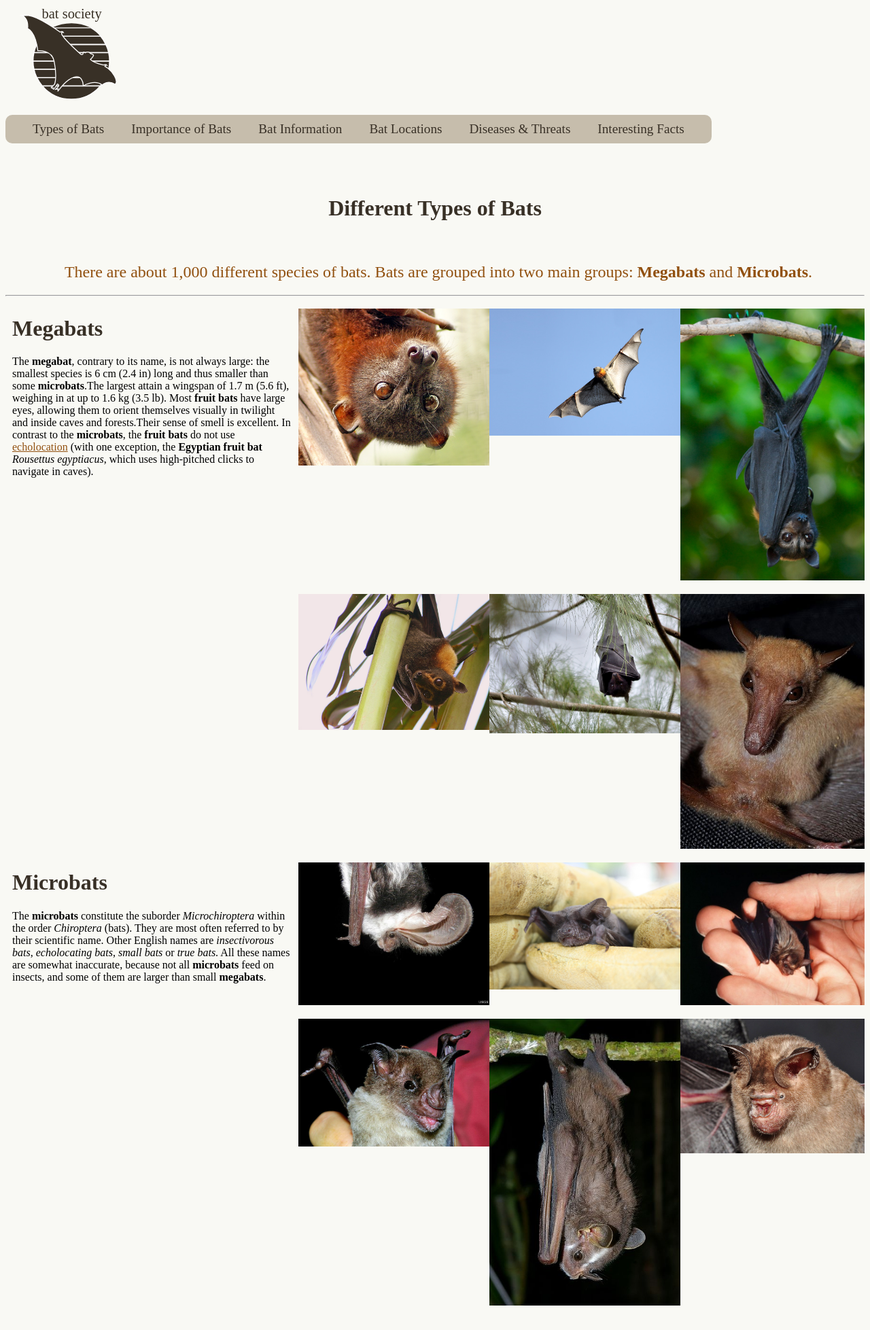
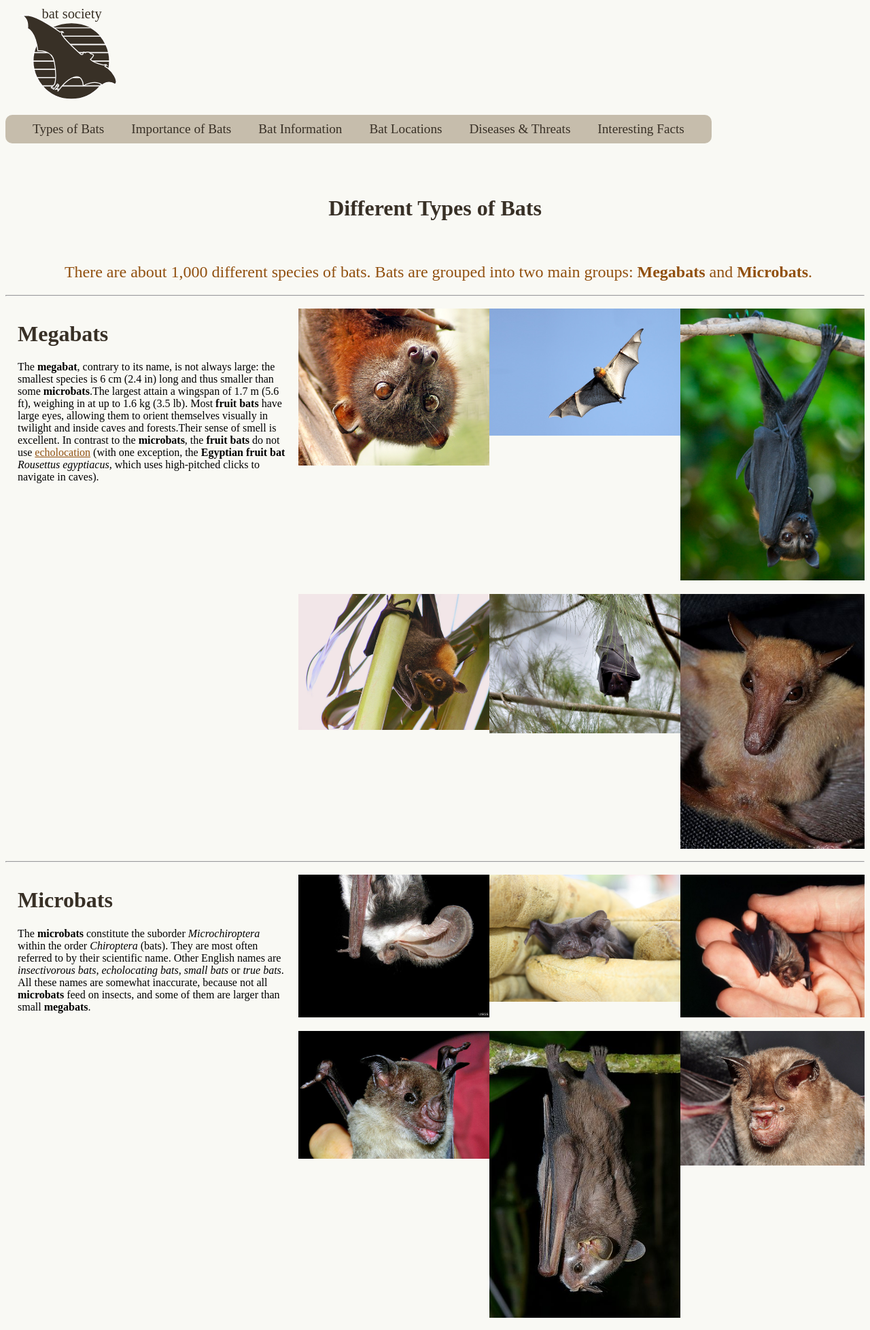
Before and after one commit to jennyrichardson/large-data-website, a Jekyll site: the page types-of-bats.html, which Jekyll copies as it is, in a window 1280 px wide. Shown: the whole page at 68% size. Built offline with Jekyll 4.4.1, drawn with Linux system fonts in a browser that asks for light colours.

Commit message:
fixed grid issues in types-of-bats.html and general.css

```diff
--- a/css/general.css
+++ b/css/general.css
@@ -135,10 +135,6 @@
 	width: 33.33333%;
 }
 
-.unit-2-3 {
-	width: 66.66667%;
-}
-
 .unit-spacer {
 	padding: 1em;
 }
@@ -146,7 +142,6 @@
 a	{
     color: #91500F;
 }
-
 
 @media only screen and (max-width: 38em) {
 
@@ -166,18 +161,13 @@
 		display: inline-table;
 	}
 
-nav ul li a {
+	nav ul li a {
 		font-size: 1.2em;
 		display: block;
 		padding: 10px 10px;
 		color: #383026;
 		text-decoration: none;
-}
-
-.unit-2-3 {
-		overflow:hidden;
 	}
-
 }
 
 @media only screen and (min-width: 38em) and (max-width: 60em) {
@@ -190,11 +180,6 @@
 	.unit-m-1-2 {
 		width: 50%;
 	}
-
-	.unit-2-3 {
-		width:100%;
-		overflow: hidden;
-	}
 }
 
 @media only screen and (min-width: 60em) {
@@ -202,8 +187,4 @@
 	.unit-l-1-3 {
 		width: 33.3333%;
 	}
-
-	.unit-2-3 {
-		width:100%;
-	}
 }
--- a/types-of-bats.html
+++ b/types-of-bats.html
@@ -52,8 +52,8 @@
 
 	<div class="grid">
 
-		<div class="unit">
-			<div class="unit unit-2-3">
+		<div class="unit unit-s-1 unit-m-1-2 unit-l-1-3">
+			<div class="unit-spacer">
 				<h1>Megabats</h1>
 				<p>The <strong>megabat</strong>, contrary to its name, is not always large: the smallest species is 6 cm (2.4 in) long and thus smaller than some <strong>microbats</strong>.The largest attain a wingspan of 1.7 m (5.6 ft), weighing in at up to 1.6 kg (3.5 lb). Most <strong>fruit bats</strong> have large eyes, allowing them to orient themselves visually in twilight and inside caves and forests.Their sense of smell is excellent. In contrast to the <strong>microbats</strong>, the <strong>fruit bats</strong> do not use <a href="echolocation.html">echolocation</a> (with one exception, the <strong>Egyptian fruit bat</strong> <em>Rousettus egyptiacus</em>, which uses high-pitched clicks to navigate in caves).</p>
 			</div>
@@ -61,35 +61,37 @@
 
 	<div class="grid">
 
-		<div class="unit unit-s-1-2 unit-m-1-3 unit-l-1-3">
+		<div class="unit unit-s-hidden unit-s-1-2 unit-m-1-3 unit-l-1-3">
 			<img src="images/red-flying-fox-bat.jpg" class="flex-img" alt="Red Flying Fox Bat">
 		</div>
 
-		<div class="unit unit-s-1-2 unit-m-1-3 unit-l-1-3">
+		<div class="unit unit-s-hidden unit-s-1-2 unit-m-1-3 unit-l-1-3">
 			<img src="images/grey-headed-flying-fox.jpg" class="flex-img" alt="Grey Headed Flying Fox Bat">
 		</div>
 
-		<div class="unit unit-s-1-2 unit-m-1-3 unit-l-1-3">
+		<div class="unit unit-s-hidden unit-s-1-2 unit-m-1-3 unit-l-1-3">
 			<img src="images/spectacled-flying-fox.jpg" class="flex-img" alt="Spectacled Flying Fox Bat">
 		</div>
 
-		<div class="unit unit-s-1-2 unit-m-1-3 unit-l-1-3">
+		<div class="unit unit-s-hidden unit-s-1-2 unit-m-1-3 unit-l-1-3">
 			<img src="images/fruit-bat.jpg" class="flex-img" alt="Fruit Bat">
 		</div>
 
-		<div class="unit unit-s-1-2 unit-m-1-3 unit-l-1-3">
+		<div class="unit unit-s-hidden unit-s-1-2 unit-m-1-3 unit-l-1-3">
 			<img src="images/black-flying-fox.jpg" class="flex-img" alt="Black Flying Fox Bat">
 		</div>
 
-		<div class="unit unit-s-1-2 unit-m-1-3 unit-l-1-3">
+		<div class="unit unit-s-hidden unit-s-1-2 unit-m-1-3 unit-l-1-3">
 			<img src="images/long-tongued-nectar-bat.jpg" class="flex-img" alt="Long Tongued Nectar Bat.jpg">
 		</div>
 	</div>
 
+	<hr>
+
 	<div class="grid">
 
-		<div class="unit">
-			<div class="unit unit-2-3">
+		<div class="unit unit-s-1 unit-m-1-2 unit-l-1-3">
+			<div class="unit-spacer">
 				<h1>Microbats</h1>
 				<p>The <strong>microbats</strong> constitute the suborder <em>Microchiroptera</em> within the order <em>Chiroptera</em> (bats). They are most often referred to by their scientific name. Other English names are <em>insectivorous bats</em>, <em>echolocating bats</em>, <em>small bats</em> or <em>true bats</em>. All these names are somewhat inaccurate, because not all <strong>microbats</strong> feed on insects, and some of them are larger than small <strong>megabats</strong>.</p>
 			</div>
@@ -97,27 +99,27 @@
 
 <div class="grid">
 
-		<div class="unit unit-s-1-2 unit-m-1-3 unit-l-1-3">
+		<div class="unit unit-s-hidden unit-s-1-2 unit-m-1-3 unit-l-1-3">
 			<img src="images/spotted-bat.jpg" class="flex-img" alt="Spotted Bat">
 		</div>
 
-		<div class="unit unit-s-1-2 unit-m-1-3 unit-l-1-3">
+		<div class="unit unit-s-hidden unit-s-1-2 unit-m-1-3 unit-l-1-3">
 			<img src="images/mexican-free-tailed-bat.jpg" class="flex-img" alt="Mexican Free-tailed Bat">
 		</div>
 
-		<div class="unit unit-s-1-2 unit-m-1-3 unit-l-1-3">
+		<div class="unit unit-s-hidden unit-s-1-2 unit-m-1-3 unit-l-1-3">
 			<img src="images/bumblebee-bat.jpg" class="flex-img" alt="Bumblebee Bat">
 		</div>
 
-		<div class="unit unit-s-1-2 unit-m-1-3 unit-l-1-3">
+		<div class="unit unit-s-hidden unit-s-1-2 unit-m-1-3 unit-l-1-3">
 			<img src="images/spear-nosed-bat.jpg" class="flex-img" alt="Spear-nosed Bat">
 		</div>
 
-		<div class="unit unit-s-1-2 unit-m-1-3 unit-l-1-3">
+		<div class="unit unit-s-hidden unit-s-1-2 unit-m-1-3 unit-l-1-3">
 			<img src="images/little-broad-nosed-bat.jpg" class="flex-img" alt="Little Broad-nosed Bat">
 		</div>
 
-		<div class="unit unit-s-1-2 unit-m-1-3 unit-l-1-3">
+		<div class="unit unit-s-hidden unit-s-1-2 unit-m-1-3 unit-l-1-3">
 			<img src="images/orange-leaf-nosed-bat.jpg" class="flex-img" alt="Orange Leaf-nosed Bat">
 		</div>
 
```
